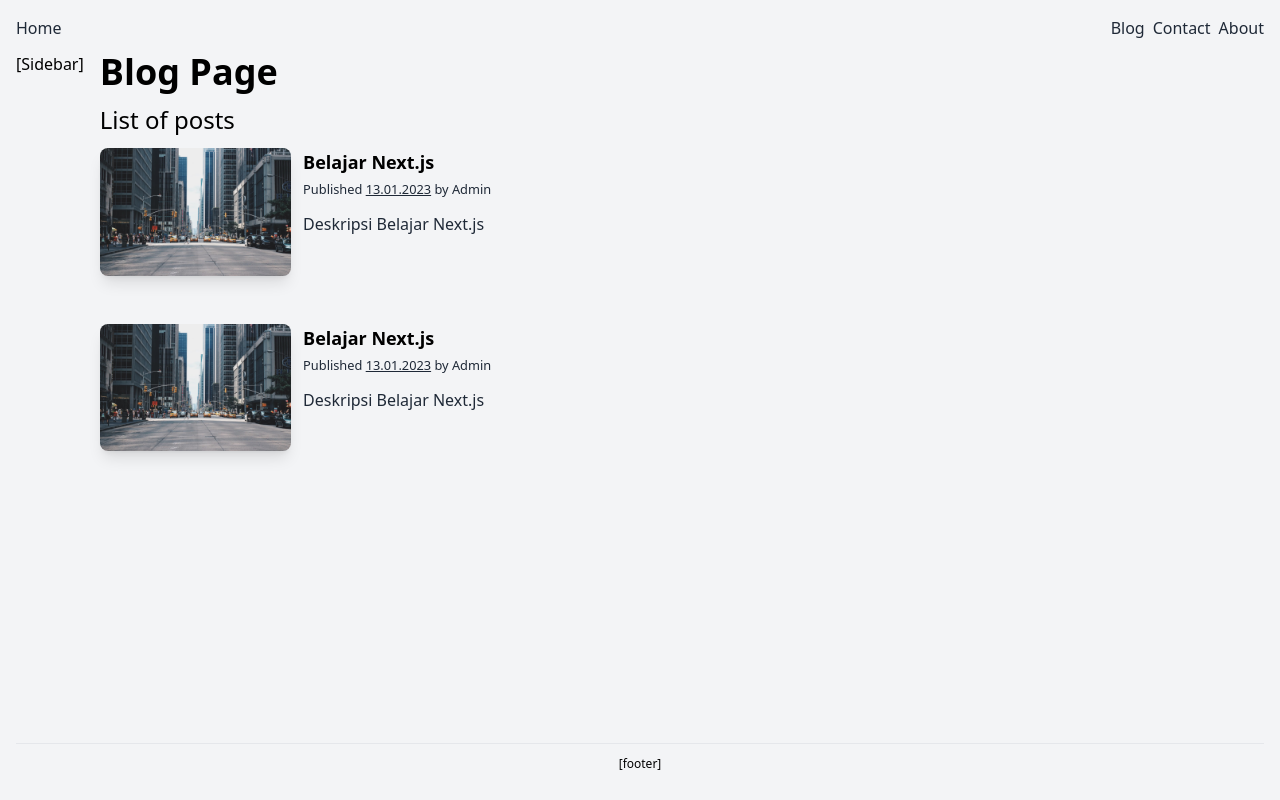
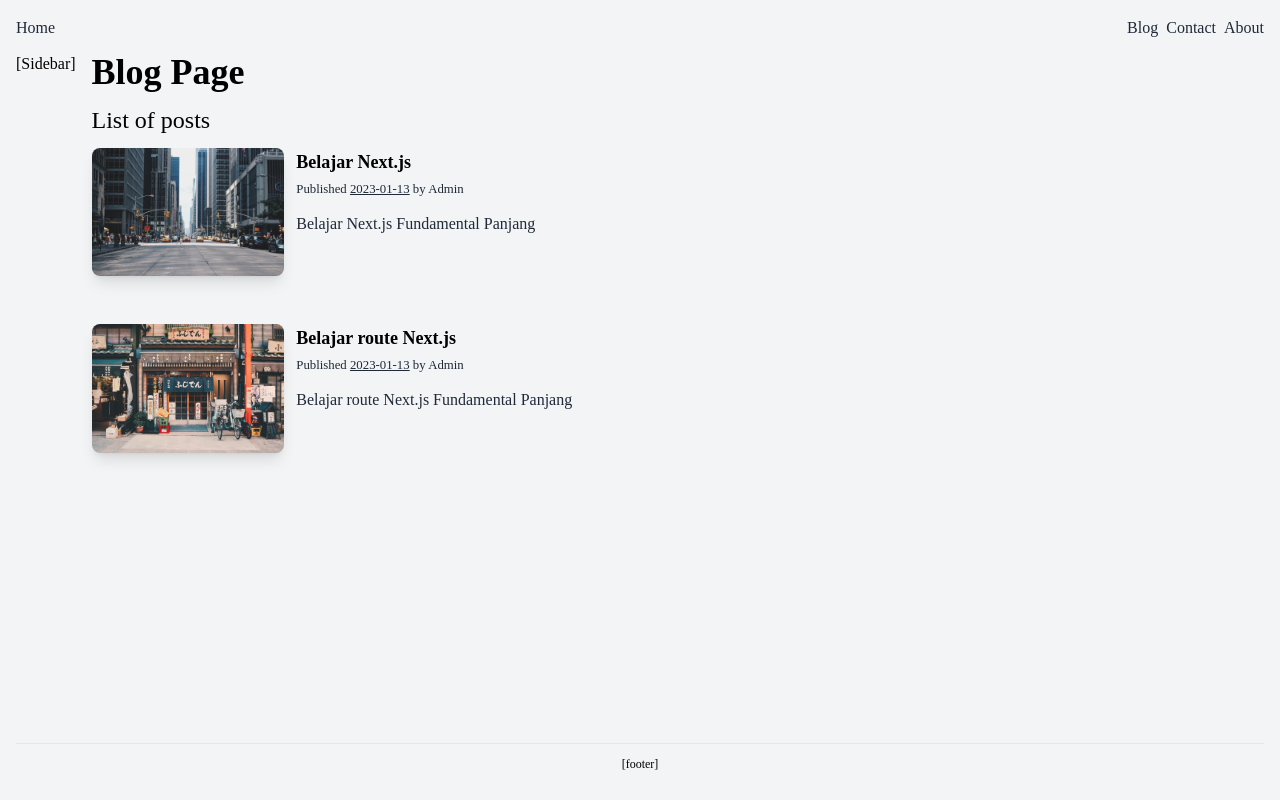
Before and after one commit to umarmaul/belajar-nextjs, a Next.js app: page /blog in a window 1280 px wide. Built offline with nearby package versions, Linux system fonts and the light colour scheme.

Commit message:
selesai bagian metadata

```diff
--- a/app/about/page.jsx
+++ b/app/about/page.jsx
@@ -1,4 +1,8 @@
 import Heading from "@/components/Heading";
+
+export const metadata = {
+	title: "About",
+};
 
 export default function AboutPage() {
 	return (
--- a/app/blog/[slug]/page.jsx
+++ b/app/blog/[slug]/page.jsx
@@ -1,5 +1,10 @@
 import Heading from "@/components/Heading";
 import { getPost } from "@/lib/post";
+
+export async function generateMetadata({ params: { slug } }) {
+	const post = await getPost(slug);
+	return { title: post.title, description: post.description };
+}
 
 export default async function BlogPage({ params: { slug } }) {
 	const { title, date, author, image, body } = await getPost(slug);
@@ -7,7 +12,7 @@ export default async function BlogPage({ params: { slug } }) {
 	return (
 		<div>
 			<Heading>{title}</Heading>
-			<p className="italic text-sm pb-2">
+			<p className="pb-2 text-sm italic">
 				{date} by {author}
 			</p>
 			<img
--- a/app/blog/page.jsx
+++ b/app/blog/page.jsx
@@ -1,6 +1,10 @@
 import Heading from "@/components/Heading";
 import PostCard from "@/components/PostCard";
 import { getAllPosts } from "@/lib/post";
+
+export const metadata = {
+	title: "Blog",
+};
 
 export default async function BlogPage() {
 	const posts = await getAllPosts();
@@ -9,24 +13,18 @@ export default async function BlogPage() {
 	return (
 		<>
 			<Heading>Blog Page</Heading>
-			<p className="text-2xl mb-3">List of posts</p>
+			<p className="mb-3 text-2xl">List of posts</p>
 
-			<PostCard
-				title="Belajar Next.js"
-				href="/blog/belajar-nextjs"
-				image="/images/image-1.jpg"
-				description="Deskripsi Belajar Next.js"
-				date="13.01.2023"
-				author="Admin"
-			/>
-			<PostCard
-				title="Belajar Next.js"
-				href="/blog/belajar-nextjs"
-				image="/images/image-1.jpg"
-				description="Deskripsi Belajar Next.js"
-				date="13.01.2023"
-				author="Admin"
-			/>
+			{posts.map((post) => (
+				<PostCard
+					title={post.title}
+					href={`/blog/${post.slug}`}
+					image={post.image}
+					description={post.description}
+					date={post.date}
+					author={post.author}
+				/>
+			))}
 		</>
 	);
 }
--- a/app/contact/page.jsx
+++ b/app/contact/page.jsx
@@ -1,4 +1,8 @@
 import Heading from "@/components/Heading";
+
+export const metadata = {
+	title: "Contact",
+};
 
 export default function ContactPage() {
 	return (
--- a/app/layout.jsx
+++ b/app/layout.jsx
@@ -1,18 +1,23 @@
 import Navbar from "../components/Navbar";
 import "./globals.css";
 
+export const metadata = {
+	title: {
+		default: "Next.js Dasar",
+		template: "%s | Next.js Dasar",
+	},
+	description: "Kumpulan belajar next.js dasar",
+};
+
 export default function Layout({ children }) {
 	return (
-		<html lang="en">
-			<head>
-				<title>Belajar Next.js Fundamental</title>
-			</head>
-			<body className="bg-gray-100 flex flex-col px-4 py-4 min-h-screen">
+		<html lang="en" className={"font-poppins"}>
+			<body className="flex flex-col min-h-screen px-4 py-4 bg-gray-100">
 				<header>
 					<Navbar />
 				</header>
 				<main className="py-3 grow">{children}</main>
-				<footer className="border-t py-3 text-center text-xs">
+				<footer className="py-3 text-xs text-center border-t">
 					[footer]
 				</footer>
 			</body>
--- a/content/blog/belajar-nextjs.md
+++ b/content/blog/belajar-nextjs.md
@@ -1,5 +1,6 @@
 ---
 title: "Belajar Next.js"
+description: "Belajar Next.js Fundamental Panjang"
 image: "/images/image-1.jpg"
 date: "2023-01-13"
 author: "Admin"
--- a/content/blog/belajar-route-nextjs.md
+++ b/content/blog/belajar-route-nextjs.md
@@ -1,5 +1,6 @@
 ---
 title: "Belajar route Next.js"
+description: "Belajar route Next.js Fundamental Panjang"
 image: "/images/image-2.jpg"
 date: "2023-01-13"
 author: "Admin"
--- a/lib/post.js
+++ b/lib/post.js
@@ -6,10 +6,10 @@ export async function getPost(slug) {
 	const text = await readFile(`./content/blog/${slug}.md`, "utf8");
 	const {
 		content,
-		data: { title, date, author, image },
+		data: { title, description, date, author, image },
 	} = matter(text);
 	const body = marked(content);
-	return { title, date, author, image, body };
+	return { slug, title, description, date, author, image, body };
 }
 
 export async function getAllPosts() {
```
Also changed, not shown: app/apple-icon.png (added), app/icon.png (added).
